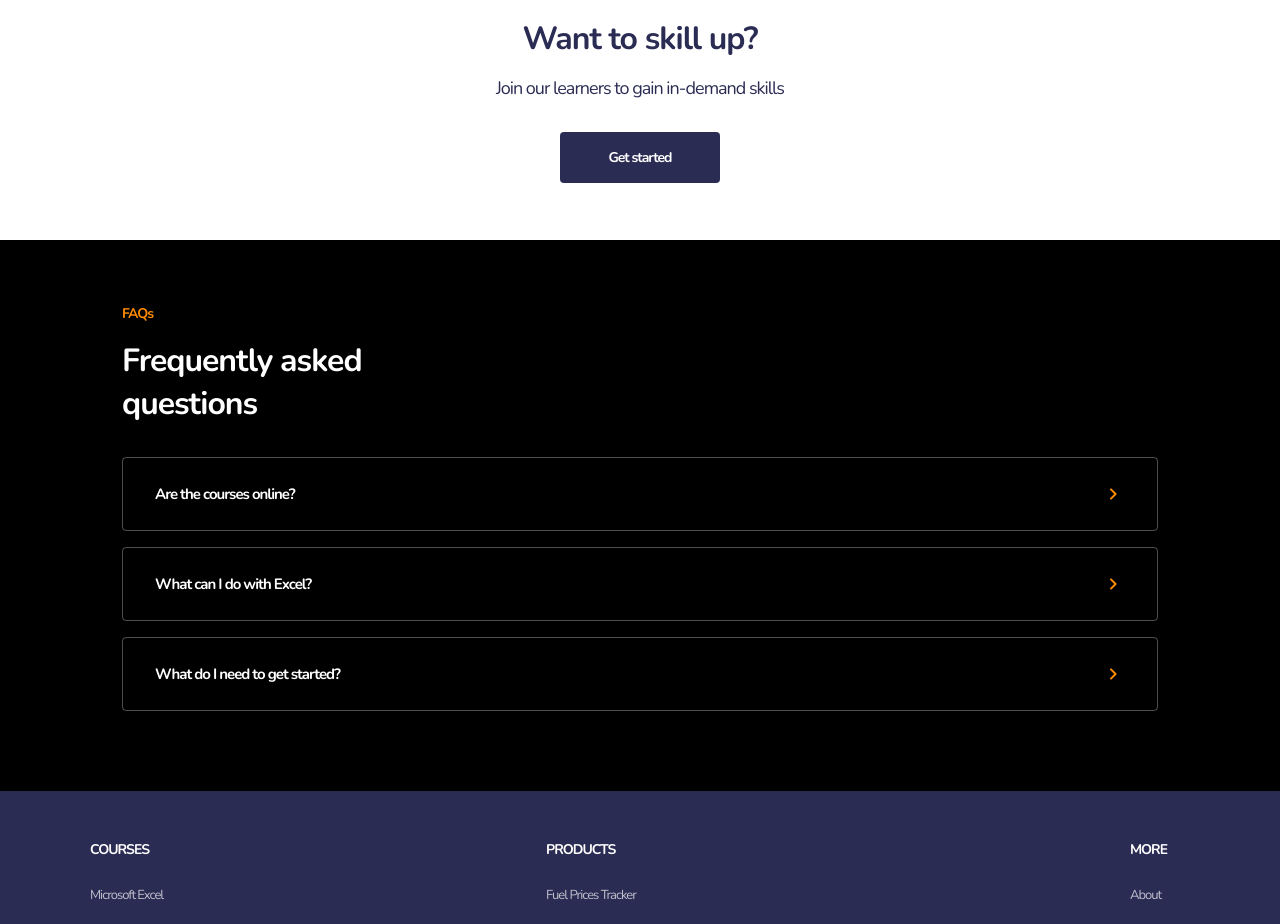
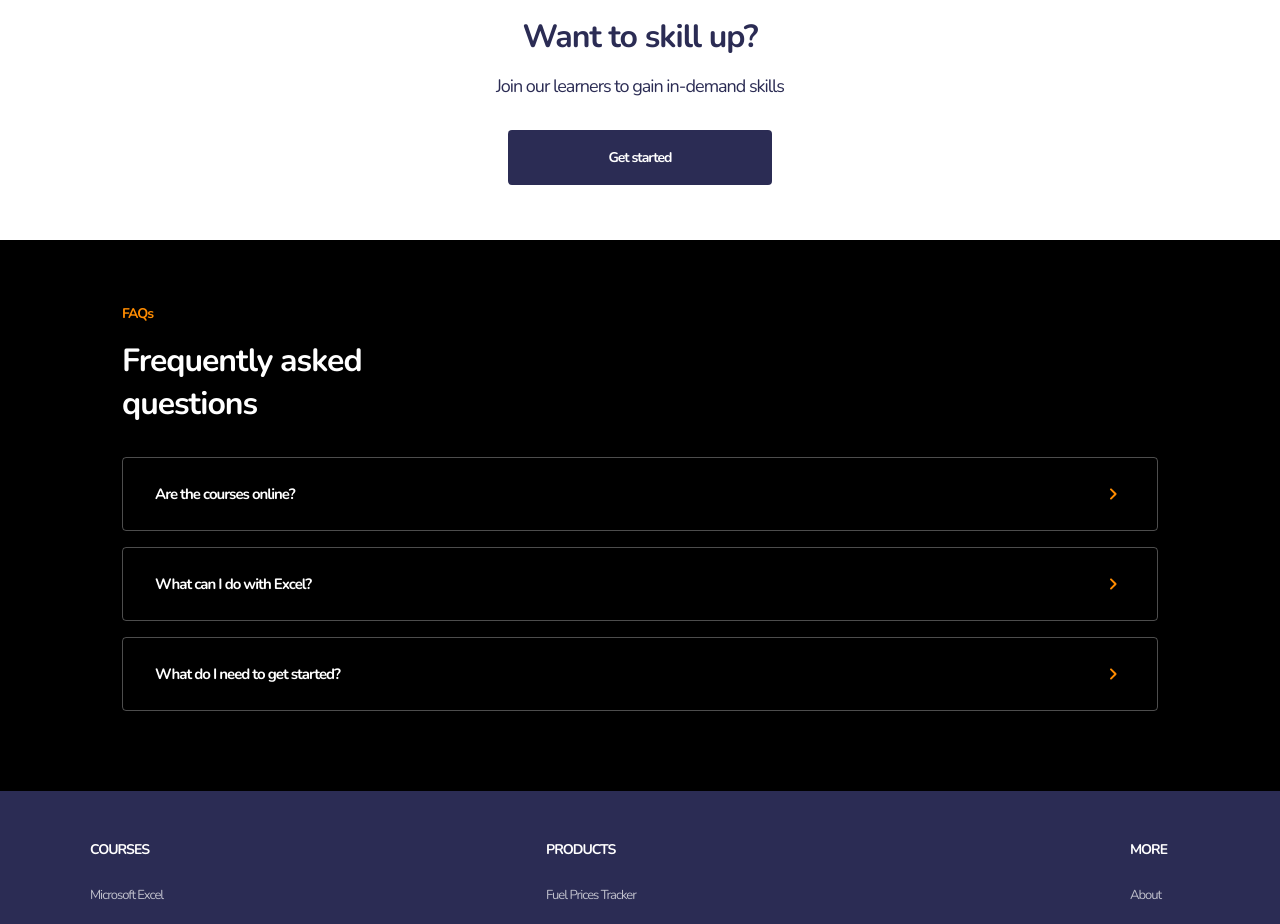
Before and after one commit to sambabib/resagratia, a React (Create React App) app: page /learn/excel in a window 1280 px wide. Shown: the part 2300-3224 px from the top of the page. Built offline with nearby package versions, Linux system fonts and the light colour scheme.

Commit message:
media queries v4

```diff
--- a/src/components/MobileNavBar/mobilenavbar.scss
+++ b/src/components/MobileNavBar/mobilenavbar.scss
@@ -93,12 +93,13 @@
         color: #111;
         padding: 24px 0px;
         width: 100%;
+        font-size: 18px;
 
         &::placeholder {
           letter-spacing: -1px;
           font-family: 'Nunito', sans-serif;
-          font-size: 15px;
-          font-weight: 600;
+          font-size: 14px;
+          font-weight: 500;
           color: #808080;
         }
       }
--- a/src/screens/Learn/Excel/excel.scss
+++ b/src/screens/Learn/Excel/excel.scss
@@ -390,7 +390,7 @@
           font-weight: 700;
           font-size: 14px;
           border-radius: 4px;
-          padding: 16px 48px;
+          padding: 18px 100px;
           cursor: pointer;
         }
       }
```
